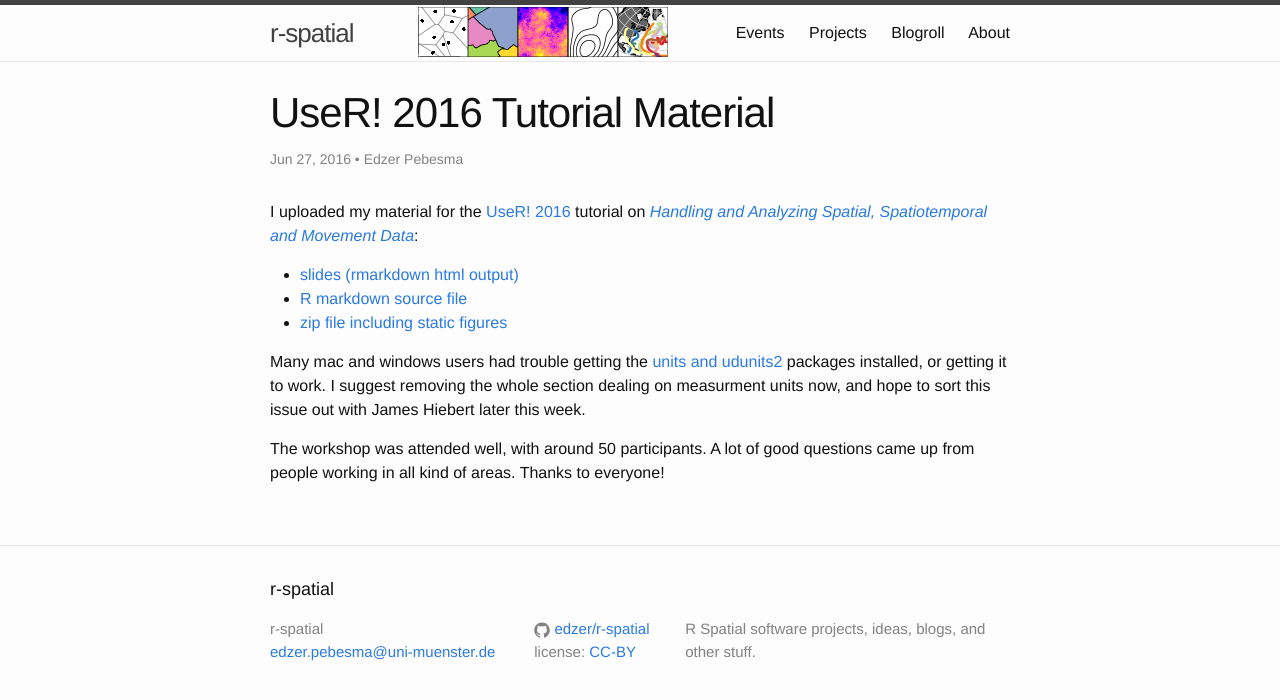
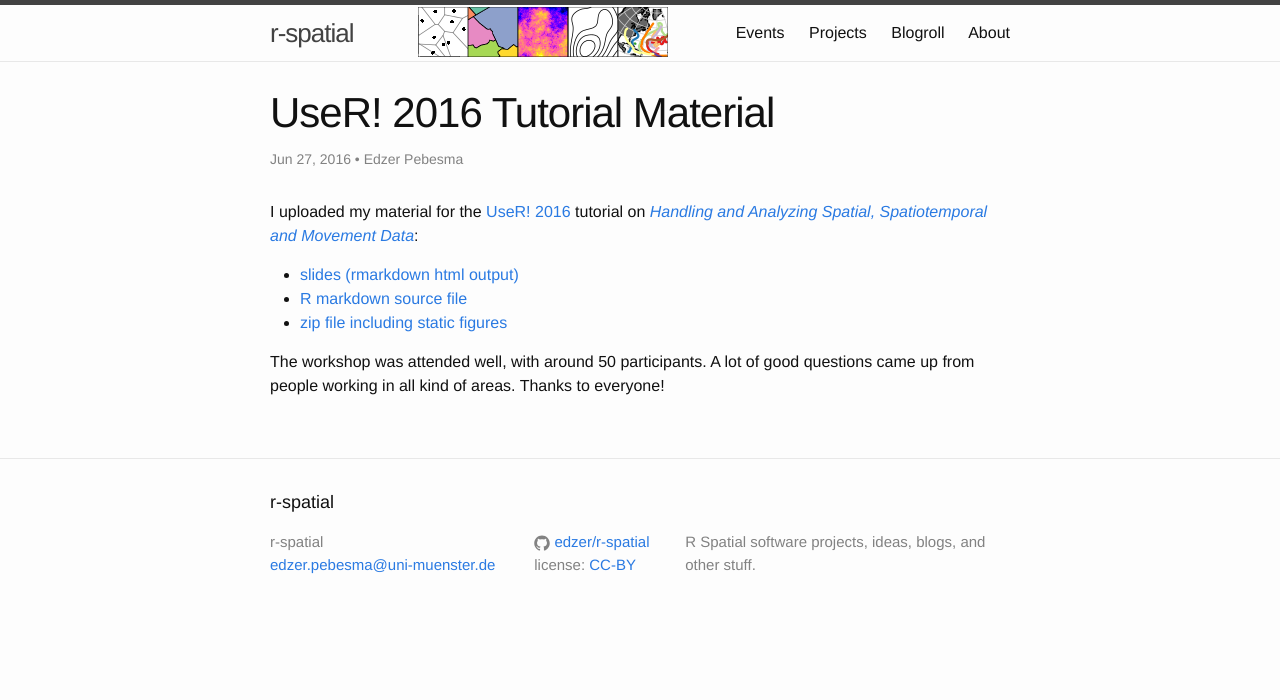
Before and after one commit to r-spatial/r-spatial.org, a Jekyll site: the page built from _posts/2016-06-27-UseR.markdown, in a window 1280 px wide. Shown: the top 700 px of the page. Built offline with Jekyll 4.4.1, drawn with Linux system fonts in a browser that asks for light colours; comment, search, counter and statistics services are not loaded.

Commit message:
remove udunits issue, which was resolved

```diff
--- a/_posts/2016-06-27-UseR.markdown
+++ b/_posts/2016-06-27-UseR.markdown
@@ -14,12 +14,6 @@ Data_](http://user2016.org/tutorials/09.html):
 * [R markdown source file](https://raw.githubusercontent.com/edzer/UseR2016/master/tutorial.Rmd)
 * [zip file including static figures](http://pebesma.staff.ifgi.de/tutorial.zip)
 
-Many mac and windows users had trouble getting the [units and
-udunits2](http://r-spatial.org/r/2016/06/10/units.html) packages
-installed, or getting it to work. I suggest removing the whole
-section dealing on measurment units now, and hope to sort this
-issue out with James Hiebert later this week.
-
 The workshop was attended well, with around 50 participants. A lot
 of good questions came up from people working in all kind of areas.
 Thanks to everyone!
```
